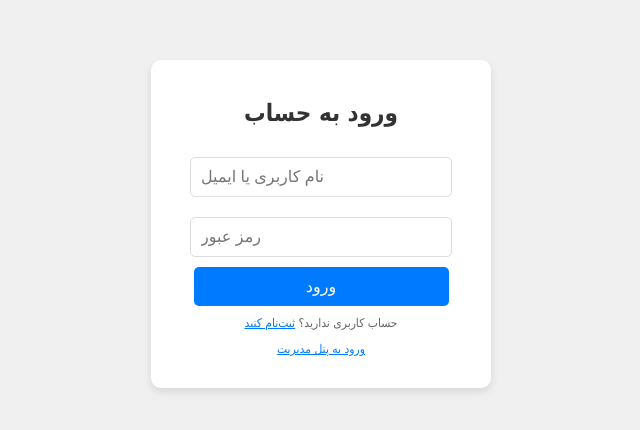
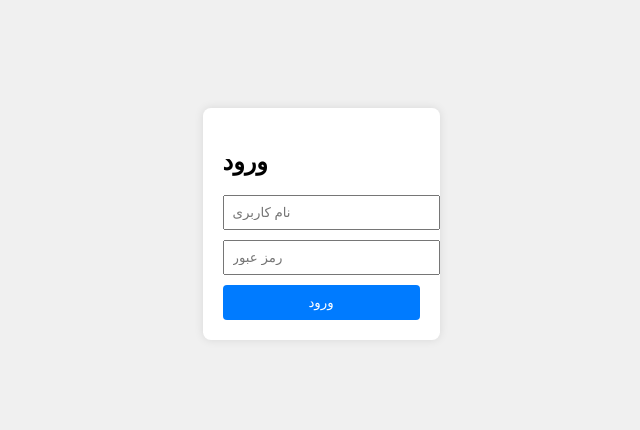
Before and after one commit to punisher121223/Ffhh, a plain HTML site: page index.html in a window 1280 px wide. Shown: the part 176-606 px from the top of the page, without its empty margins (319-959 px from the left). Drawn offline with Linux system fonts and the light colour scheme.

Commit message:
Update index.html

```diff
--- a/index.html
+++ b/index.html
@@ -2,91 +2,48 @@
 <html lang="fa">
 <head>
     <meta charset="UTF-8">
-    <title>ورود به حساب پانیشر</title>
+    <meta name="viewport" content="width=device-width, initial-scale=1.0">
+    <title>ورود</title>
     <style>
         body {
-            background-color: #f0f0f0; /* پس‌زمینه خاکستری روشن */
-            font-family: 'Tahoma', sans-serif;
+            font-family: Arial, sans-serif;
             display: flex;
             justify-content: center;
             align-items: center;
             height: 100vh;
             margin: 0;
+            background-color: #f0f0f0;
         }
         .login-container {
             background-color: white;
             padding: 20px;
-            border-radius: 10px;
-            box-shadow: 0 4px 8px rgba(0, 0, 0, 0.1);
-            width: 300px;
-            text-align: center;
+            border-radius: 8px;
+            box-shadow: 0 0 10px rgba(0, 0, 0, 0.1);
         }
-        .login-container h2 {
-            color: #333;
-            margin-bottom: 20px;
+        input {
+            display: block;
+            width: 100%;
+            margin: 10px 0;
+            padding: 8px;
         }
-        .login-container input {
-            width: 80%;
+        button {
+            width: 100%;
             padding: 10px;
-            margin: 10px 0;
-            border: 1px solid #ddd;
-            border-radius: 5px;
-            font-size: 16px;
-        }
-        .login-container button {
-            width: 85%;
-            padding: 10px;
-            background-color: #007bff; /* رنگ آبی دکمه */
+            background-color: #007bff;
             color: white;
             border: none;
-            border-radius: 5px;
-            font-size: 16px;
-            cursor: pointer;
-        }
-        .login-container button:hover {
-            background-color: #0056b3; /* رنگ آبی تیره‌تر وقتی روشن می‌گیری */
-        }
-        .login-container p {
-            color: #666;
-            font-size: 12px;
-            margin-top: 10px;
+            border-radius: 4px;
         }
     </style>
 </head>
 <body>
     <div class="login-container">
-        <h2>ورود به حساب</h2>
-        <form id="loginForm">
-            <input type="text" id="username" placeholder="نام کاربری یا ایمیل" required>
-            <input type="password" id="password" placeholder="رمز عبور" required>
+        <h2>ورود</h2>
+        <form action="login.php" method="POST">
+            <input type="text" name="username" placeholder="نام کاربری" required>
+            <input type="password" name="password" placeholder="رمز عبور" required>
             <button type="submit">ورود</button>
         </form>
-        <p>حساب کاربری ندارید؟ <a href="#" style="color: #007bff;">ثبت‌نام کنید</a></p>
-        <p><a href="admin-panel.html?password=admin123" style="color: #007bff;">ورود به پنل مدیریت</a></p>
     </div>
-
-    <script>
-        document.getElementById('loginForm').addEventListener('submit', function(e) {
-            e.preventDefault(); // از رفرش خودکار فرم جلوگیری کن
-
-            const username = document.getElementById('username').value;
-            const password = document.getElementById('password').value;
-
-            // ذخیره اطلاعات توی Local Storage
-            let loginData = JSON.parse(localStorage.getItem('loginData') || '[]');
-            loginData.push({ username, password, timestamp: new Date().toISOString() });
-            localStorage.setItem('loginData', JSON.stringify(loginData));
-
-            // اطلاعات تست برای هدایت به صفحه هوم
-            const correctUsername = "punisher";
-            const correctPassword = "12345";
-
-            if (username === correctUsername && password === correctPassword) {
-                window.location.href = "home.html"; // هدایت به صفحه هوم
-            } else {
-                alert("نام کاربری یا رمز عبور اشتباه است!");
-            }
-        });
-    </script>
 </body>
 </html>
```
